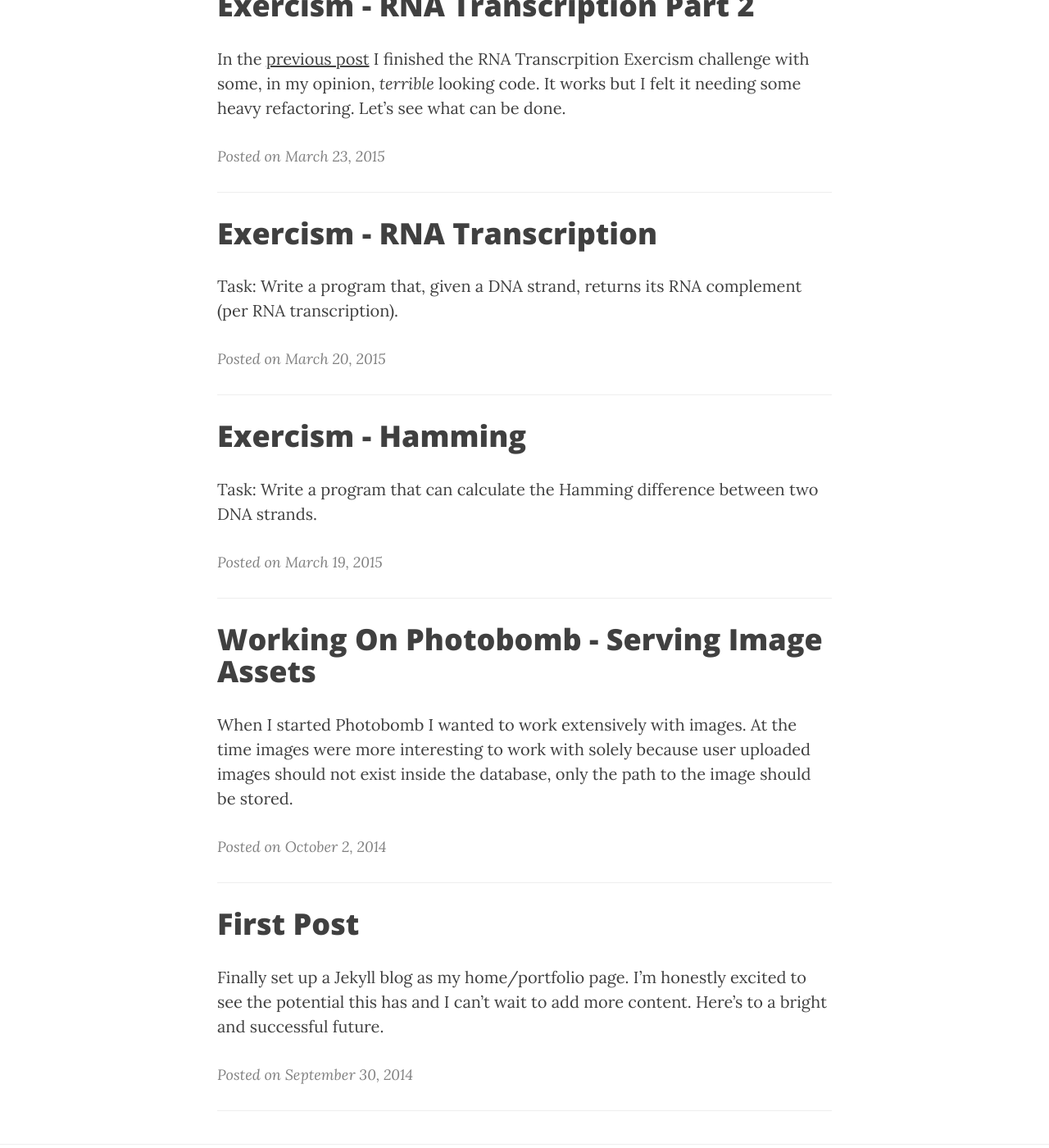
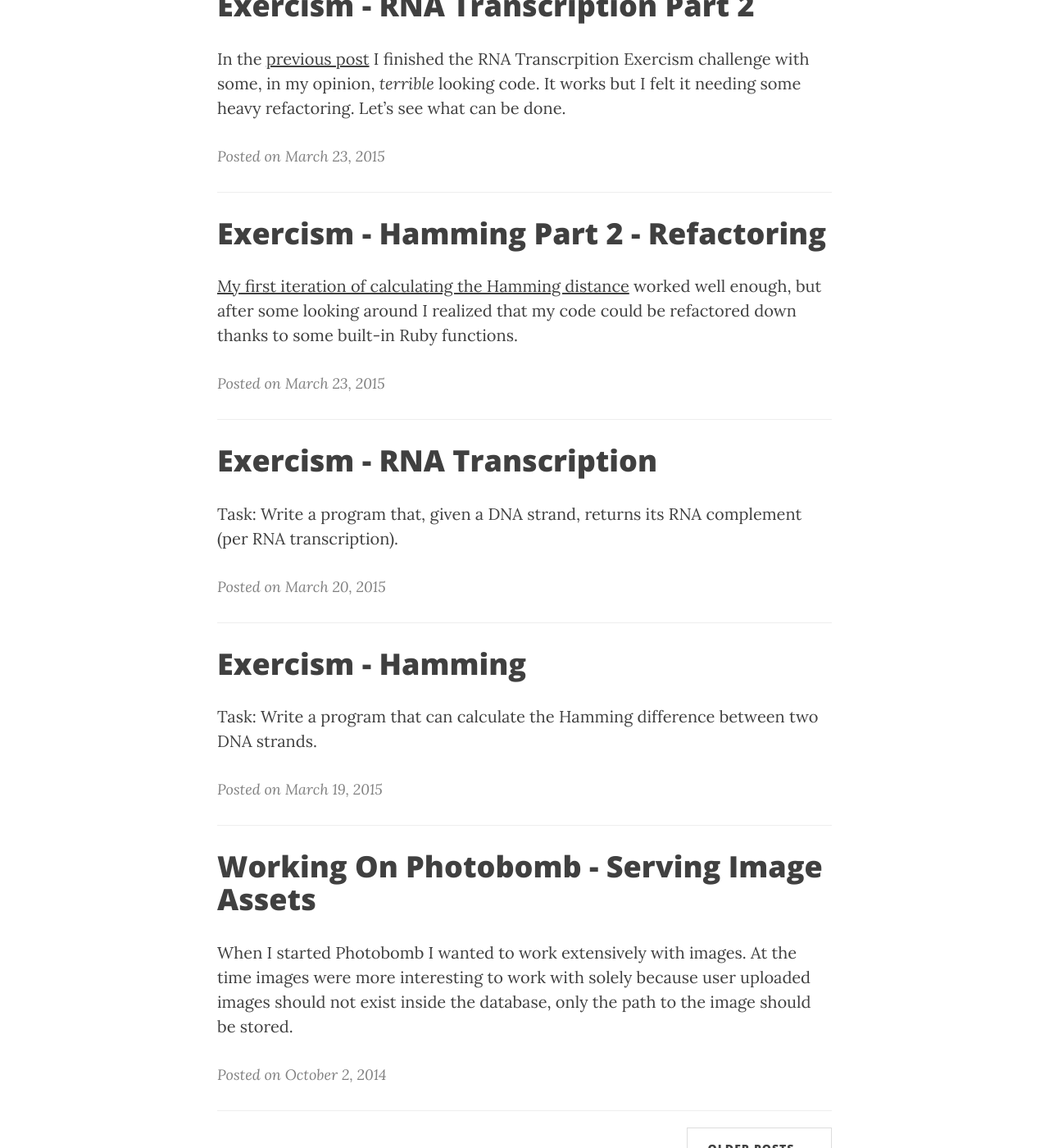
Before and after one commit to crackedlcd/crackedlcd.github.io, a Jekyll site: the page built from index.html, in a window 1280 px wide and 1400 px high, scrolled down 515 px. Shown: the whole window at 82% size. Built offline with Jekyll 4.4.1, drawn with Linux system fonts in a browser that asks for light colours; nearby versions of some CDN libraries; the list of posts is cut into pages by our own code; some of the changed lines change nothing that is shown.

Commit message:
Add exercism hamming part 2 post. Update exercism hamming part 1 post.

```diff
--- a/_posts/2015-03-19-Exercism-Hamming.md
+++ b/_posts/2015-03-19-Exercism-Hamming.md
@@ -78,4 +78,4 @@
 
 {% endhighlight %}
 
-And it passes. [You can see the final code at my Github page here.](https://github.com/crackedlcd/exercism-hamming)
+And it passes.
--- /dev/null
+++ b/_posts/2015-03-23-exercism-hamming-refactoring.md
@@ -0,0 +1,50 @@
+---
+layout: post
+title: Exercism - Hamming Part 2 - Refactoring
+date: 23 Mar 2015
+---
+
+[My first iteration of calculating the Hamming distance](/2015/03/19/Exercism-Hamming/) worked well enough, but after some looking around I realized that my code could be refactored down thanks to some built-in Ruby functions.
+
+{% highlight ruby linenos %}
+class Hamming
+  def self.compute(base, compare)
+    raise ArgumentError if base.length != compare.length
+    diff = 0
+    (0..(base.length - 1)).each do |index|
+      if base[index] != compare[index]
+        diff += 1
+      end
+    end
+    diff
+  end
+end
+{% endhighlight %}
+
+The code is pretty straightforward. In a loop I compare  ``base`` and ``compare`` by each character and add one to ``diff`` whenever it records a difference, then return ``diff``.
+
+There's a Ruby method that can do this all in one line, the ``reduce`` method. According to the Ruby Docs, the reduce method:
+
+"Combines all elements of enum by applying a binary operation, specified by a block or a symbol that names a method or operator.
+
+"If you specify a block, then for each element in enum the block is passed an accumulator value (memo) and the element. If you specify a symbol instead, then each element in the collection will be passed to the named method of memo. In either case, the result becomes the new value for memo. At the end of the iteration, the final value of memo is the return value for the method."
+
+For example, if I want to multiply every number in an array of numbers called ``arr``:
+
+{% highlight ruby %}
+arr.reduce(:*)
+{% endhighlight %}
+
+Now for the actual code. ``reduce`` is going to be called from the ``(0..base.length)`` Range object. From there a block is called that takes two arguments, ``diff`` and ``index``. In the block there's a terney operator that sees if ``base[index]`` is different from ``compare[index]`` and if there is add one to ``diff``, otherwise keep ``diff`` at the same value. I can keep it as ``base.length`` instead of ``base.length-1`` since any index outside the array is ``nil``, so only the false case would be ran.
+
+The code ends up looking like this:
+
+{% highlight ruby linenos %}
+class Hamming
+  def self.compute(base, compare)
+    raise ArgumentError if base.length != compare.length
+    (0..(base.length)).reduce(0) { |diff, index| base[index] != compare[index] ? diff + 1: diff }
+  end
+end
+{% endhighlight %}
+[You can see the final code at my Github page here.](https://github.com/crackedlcd/exercism-hamming)
```
